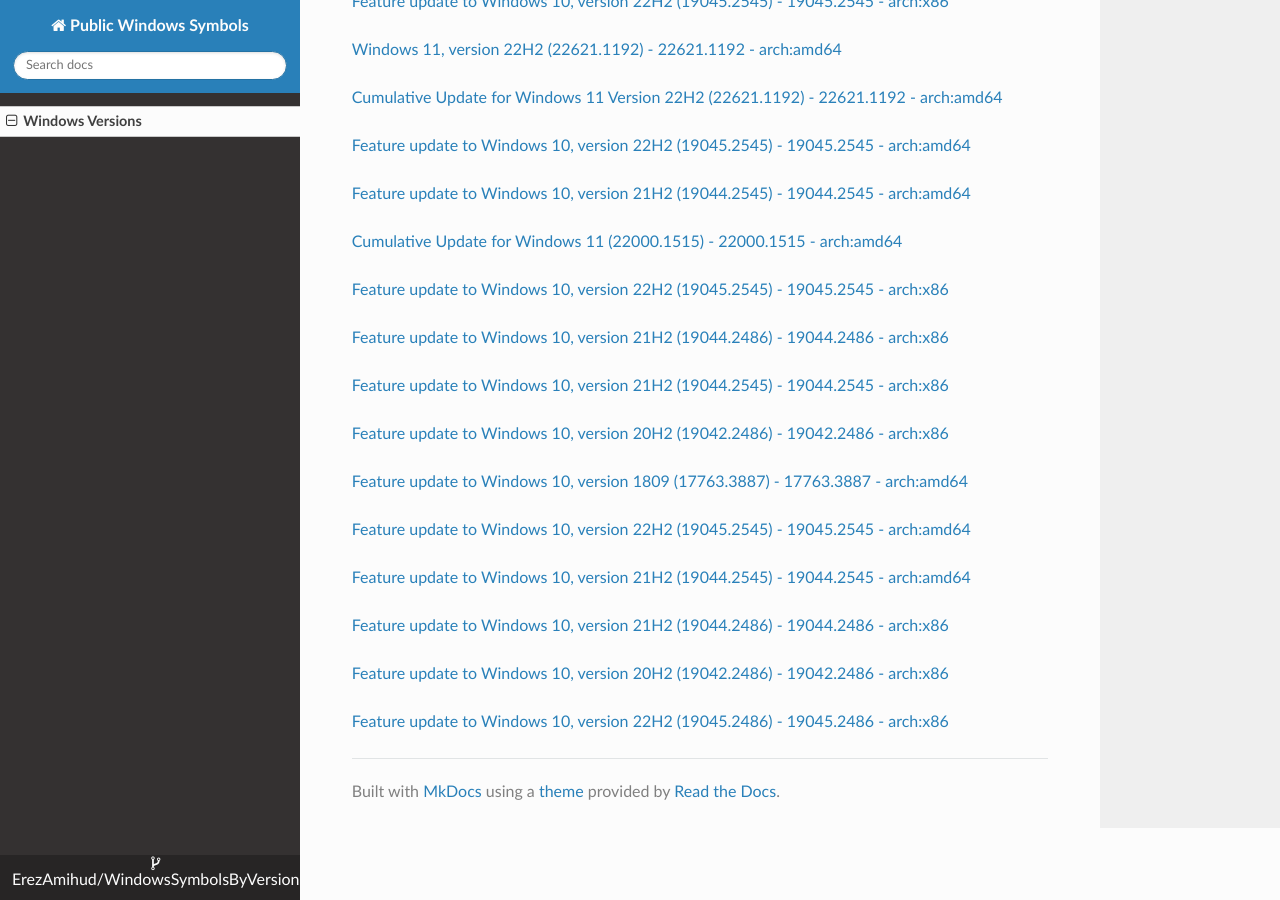
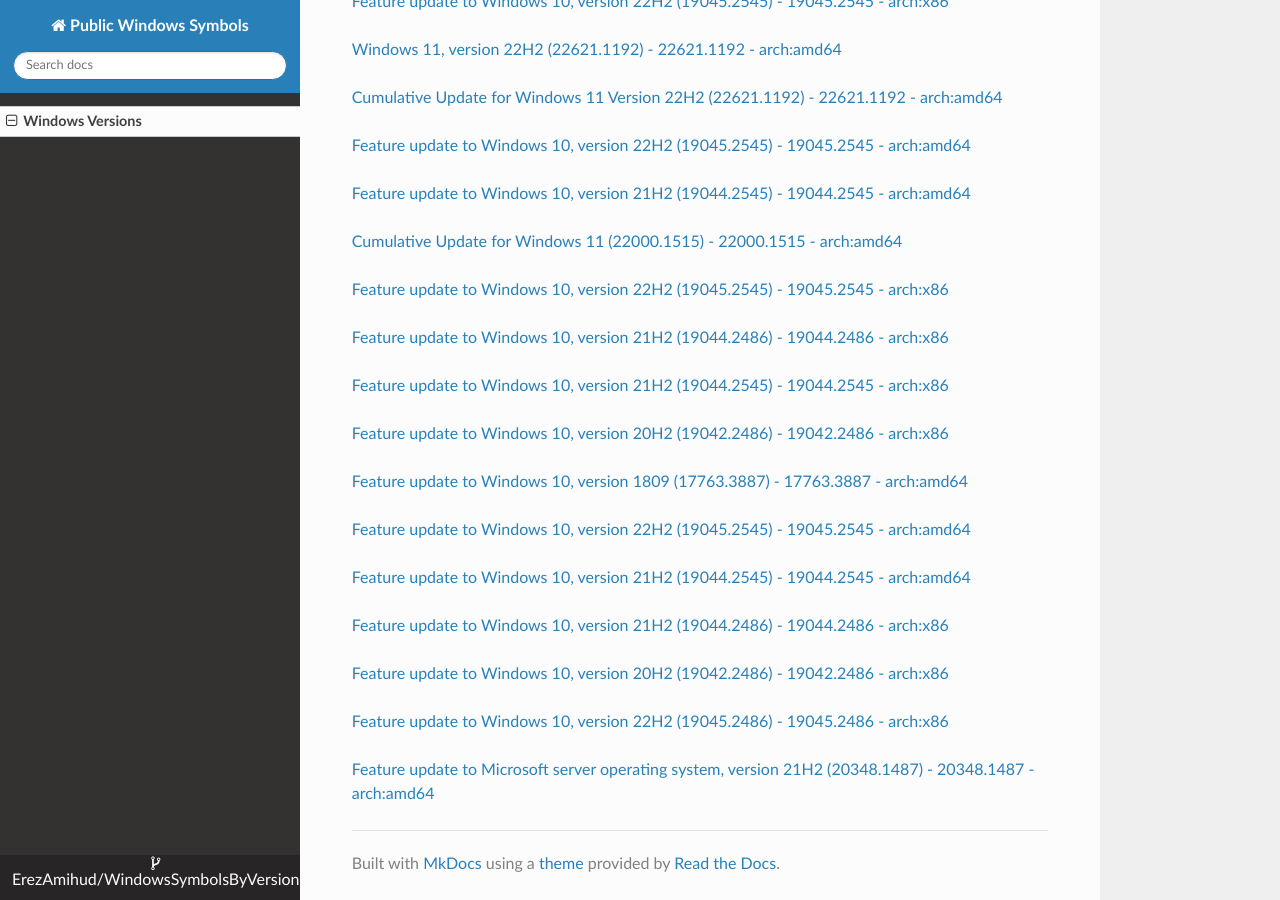
Before and after one commit to ErezAmihud/WindowsSymbolsByVersion, an MkDocs documentation site: the page built from docs/index.md, in a window 1280 px wide and 900 px high, scrolled down 42149 px. Built offline with MkDocs 1.6.1, drawn with Linux system fonts in a browser that asks for light colours; nearby versions of some CDN libraries.

Commit message:
Automated commit, add manifest for 9d2720a7-93a8-4af7-9f1a-11d4ebf6c030

```diff
--- a/docs/index.md
+++ b/docs/index.md
@@ -2467,3 +2467,6 @@
 
 
 [Feature update to Windows 10, version 22H2 (19045.2486) - 19045.2486 - arch:x86](https://github.com/ErezAmihud/WindowsSymbolsByVersion/blob/main/manifests/1ae36bcf-8ba3-4903-99f7-a2feca72c51b.manifest)
+
+
+[Feature update to Microsoft server operating system, version 21H2 (20348.1487) - 20348.1487 - arch:amd64](https://github.com/ErezAmihud/WindowsSymbolsByVersion/blob/main/manifests/9d2720a7-93a8-4af7-9f1a-11d4ebf6c030.manifest)
```
Also changed, not shown: process_builds.json (+1 -1 lines), 1 other file.
